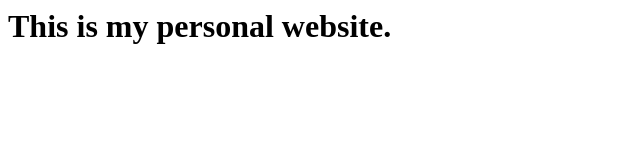
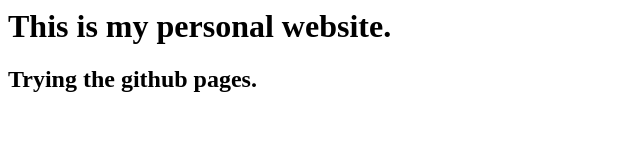
Before and after one commit to gabify/gabify.github.io, a plain HTML site: page index.html in a window 1280 px wide. Shown: the whole page, without its empty margins (0-640 px from the left). Drawn offline with Linux system fonts and the light colour scheme.

Commit message:
Github pages trial commit

```diff
--- a/index.html
+++ b/index.html
@@ -7,5 +7,6 @@
 </head>
 <body>
     <h1>This is my personal website.</h1>
+    <h2>Trying the github pages.</h2>
 </body>
 </html>
```
